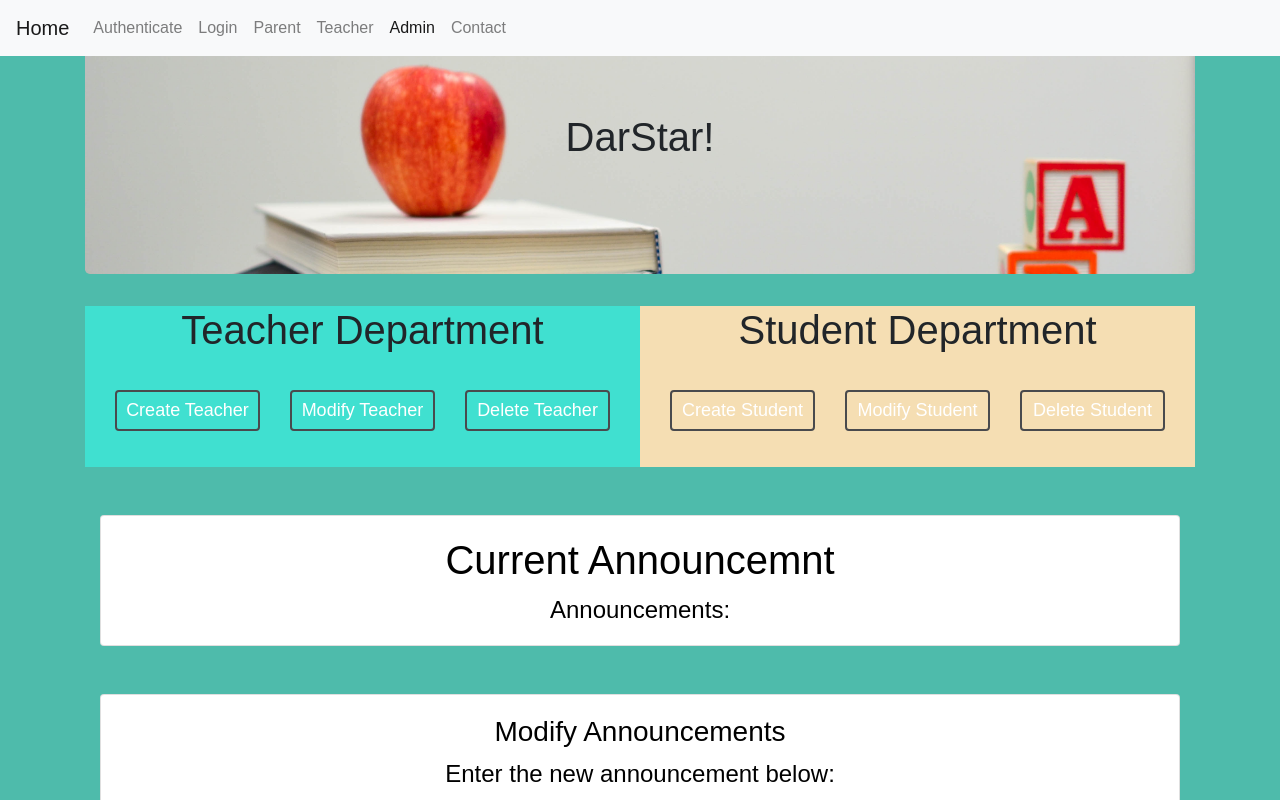
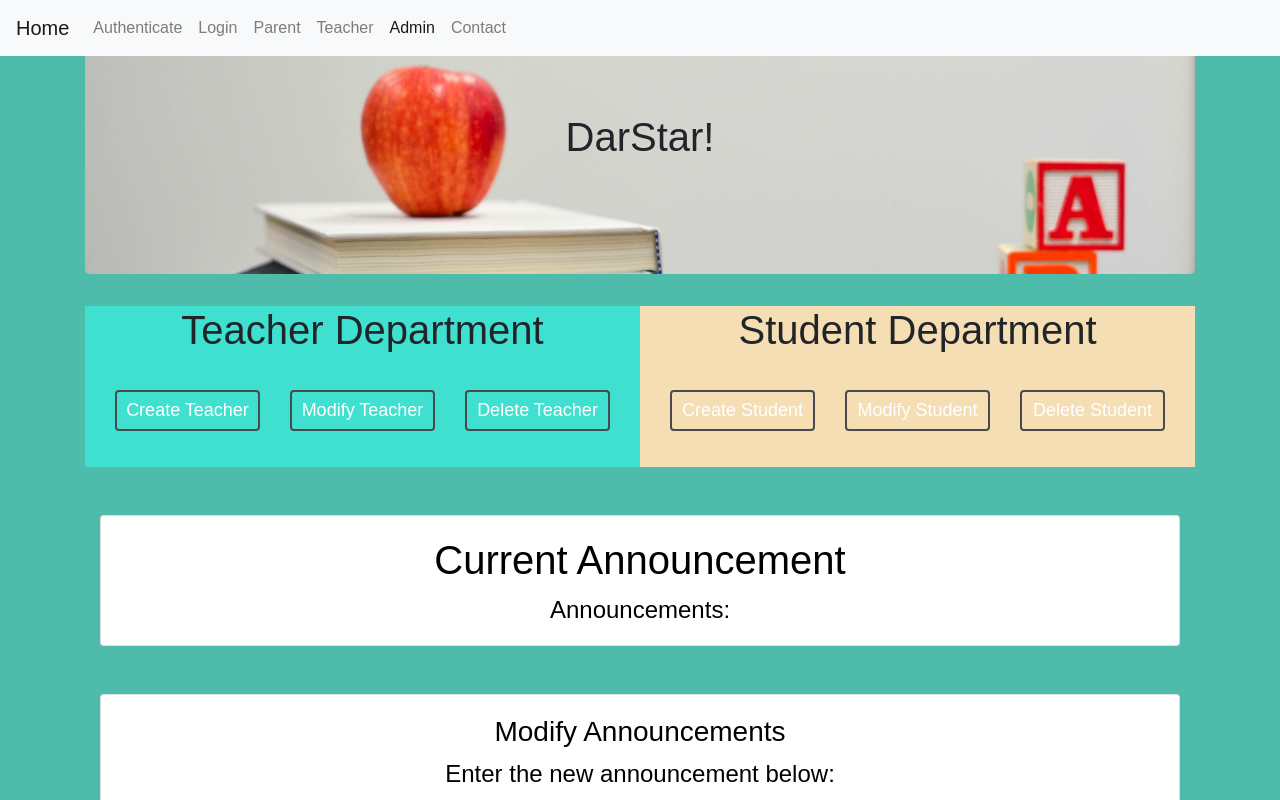
Before and after one commit to seleazar10/schooltracker, a React (Create React App) app in the folder client/: page /admin in a window 1280 px wide. Shown: the top 800 px of the page. Built offline with nearby package versions, Linux system fonts and the light colour scheme; no server answers; some icons are missing.

Commit message:
title made for card h1

```diff
--- a/client/src/components/AdminCard/index.js
+++ b/client/src/components/AdminCard/index.js
@@ -7,7 +7,7 @@ import "./style.css"
 export function CardAnnouncements(props) {
   return <div className="card mt-5">
     <div className="card-body text-center">
-      <h1 className="card-title">Current Announcemnt</h1>
+      <h1 className="card-title">Current Announcement</h1>
       <h4 className="card-text">Announcements: {props.announcements}</h4>
     </div>
     <div>
```
